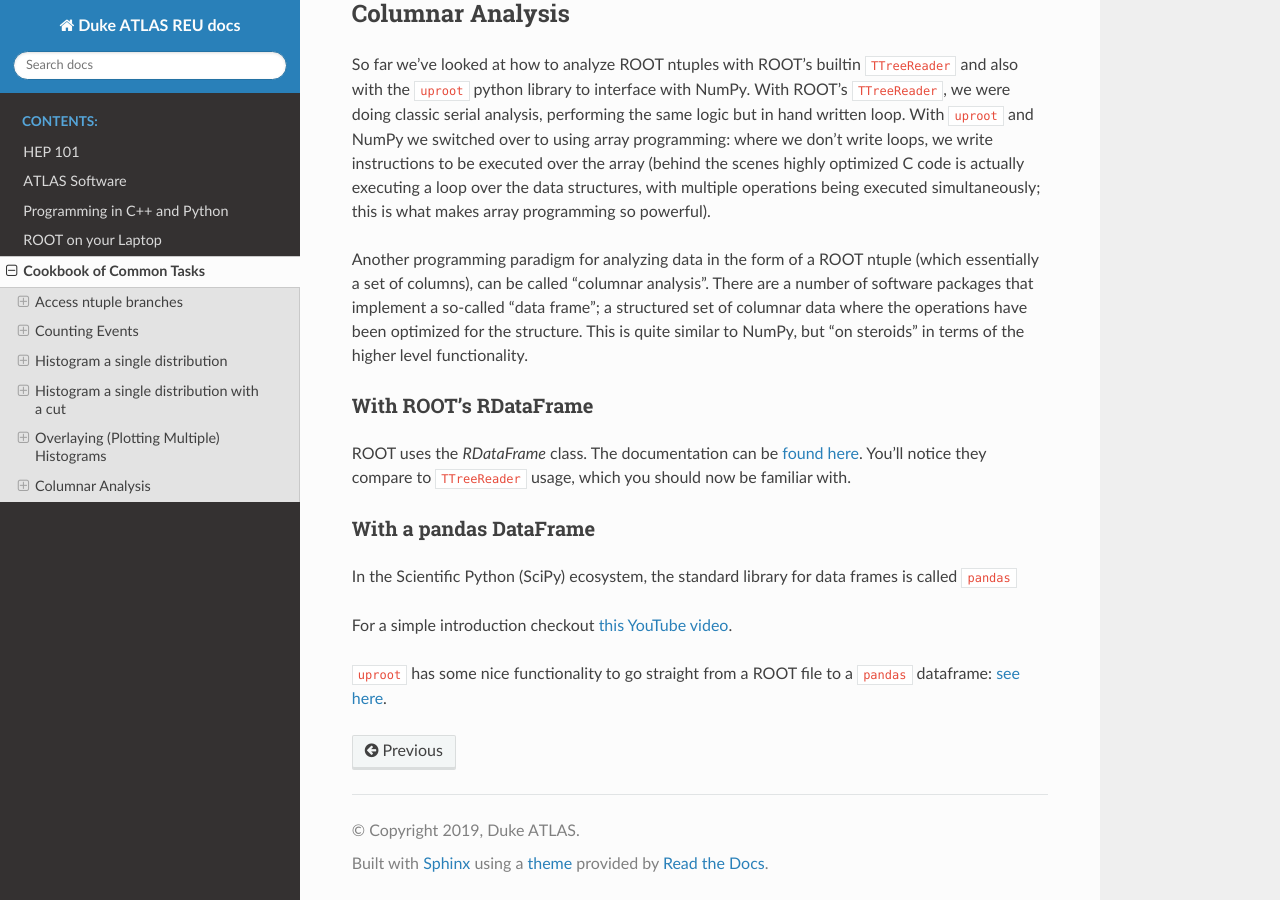
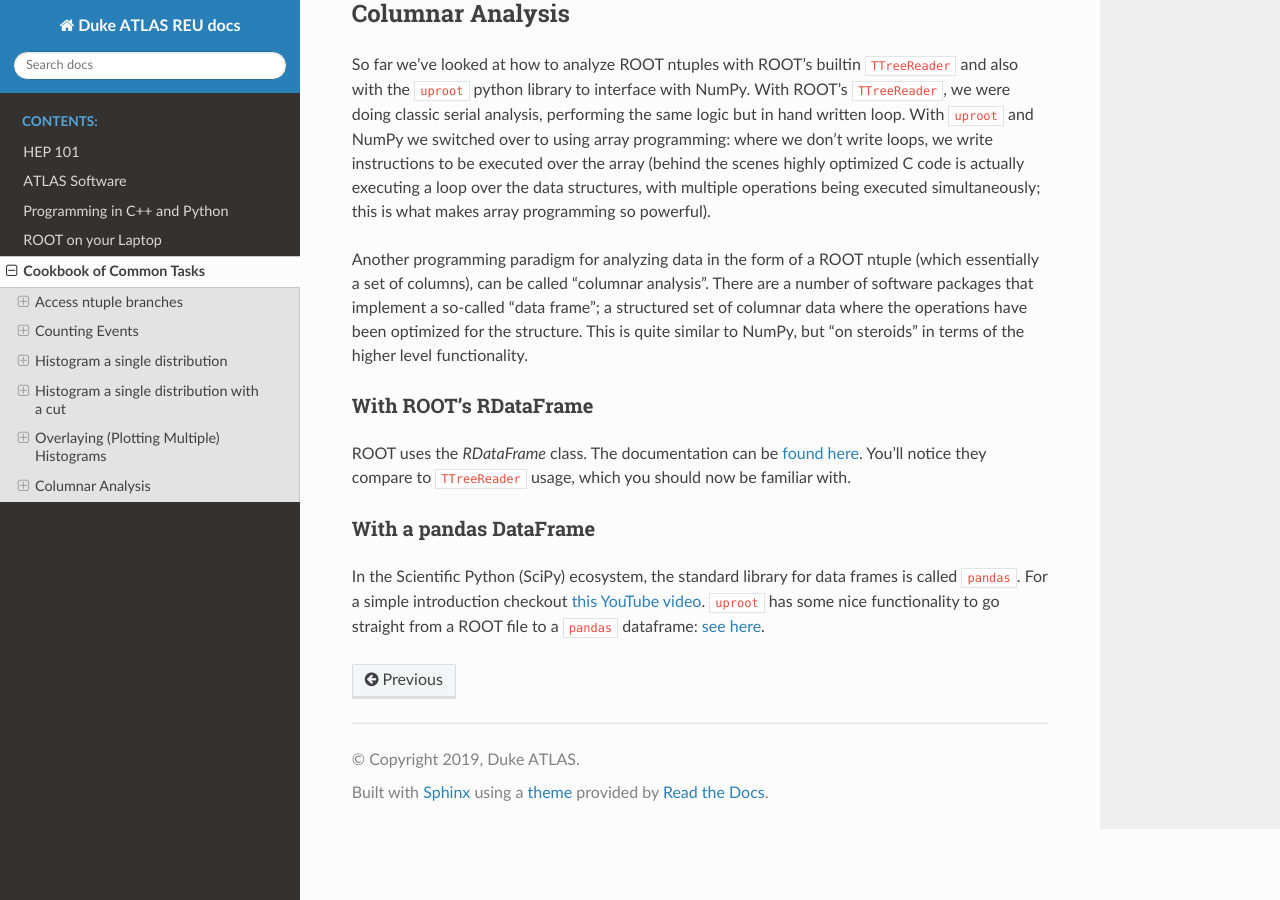
Before and after one commit to escambron/hep101-docs, a Sphinx documentation site: the page built from docs/useful.rst, in a window 1280 px wide and 900 px high, scrolled down 6761 px. Built offline with Sphinx 7.4.7 and the Read the Docs theme 2.0.0, drawn with Linux system fonts in a browser that asks for light colours; some of the changed lines change nothing that is shown.

Commit message:
formatting

```diff
--- a/docs/useful.rst
+++ b/docs/useful.rst
@@ -405,11 +405,9 @@ With a pandas DataFrame
 ^^^^^^^^^^^^^^^^^^^^^^^
 
 In the Scientific Python (SciPy) ecosystem, the standard library for
-data frames is called ``pandas``
-
-For a simple introduction checkout `this YouTube video
-<https://www.youtube.com/watch?v=3qDhDXNRgHE>`_.
-
-``uproot`` has some nice functionality to go straight from a ROOT file
-to a ``pandas`` dataframe: `see here
+data frames is called ``pandas``. For a simple introduction checkout
+`this YouTube video
+<https://www.youtube.com/watch?v=3qDhDXNRgHE>`_. ``uproot`` has some
+nice functionality to go straight from a ROOT file to a ``pandas``
+dataframe: `see here
 <https://github.com/scikit-hep/uproot#connectors-to-other-packages>`_.
```
